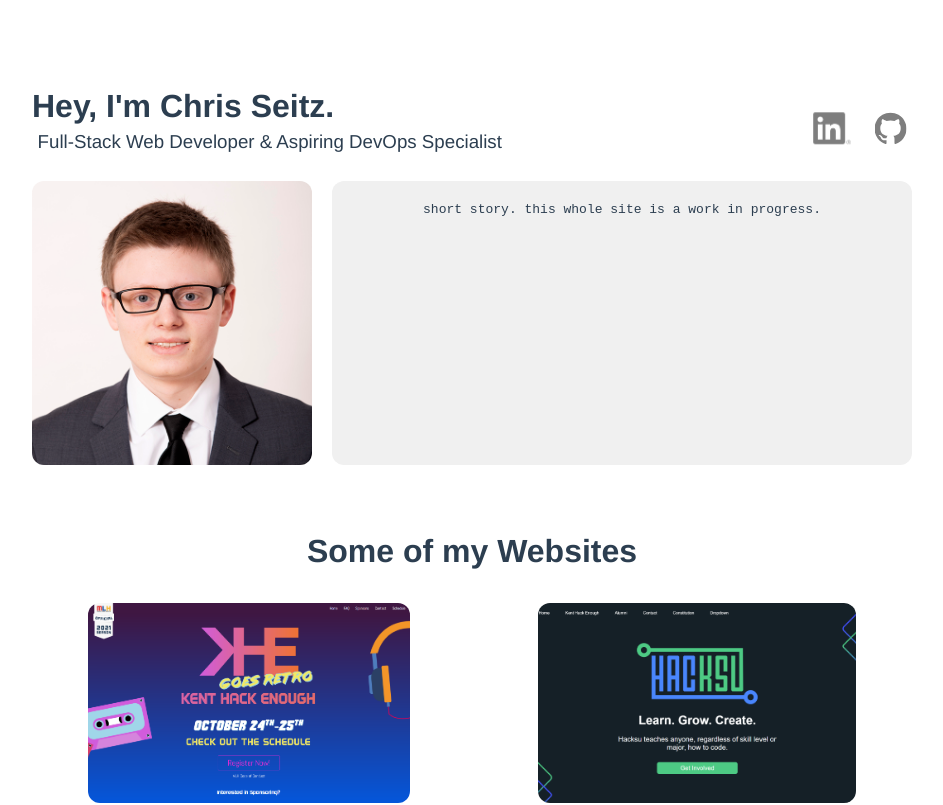
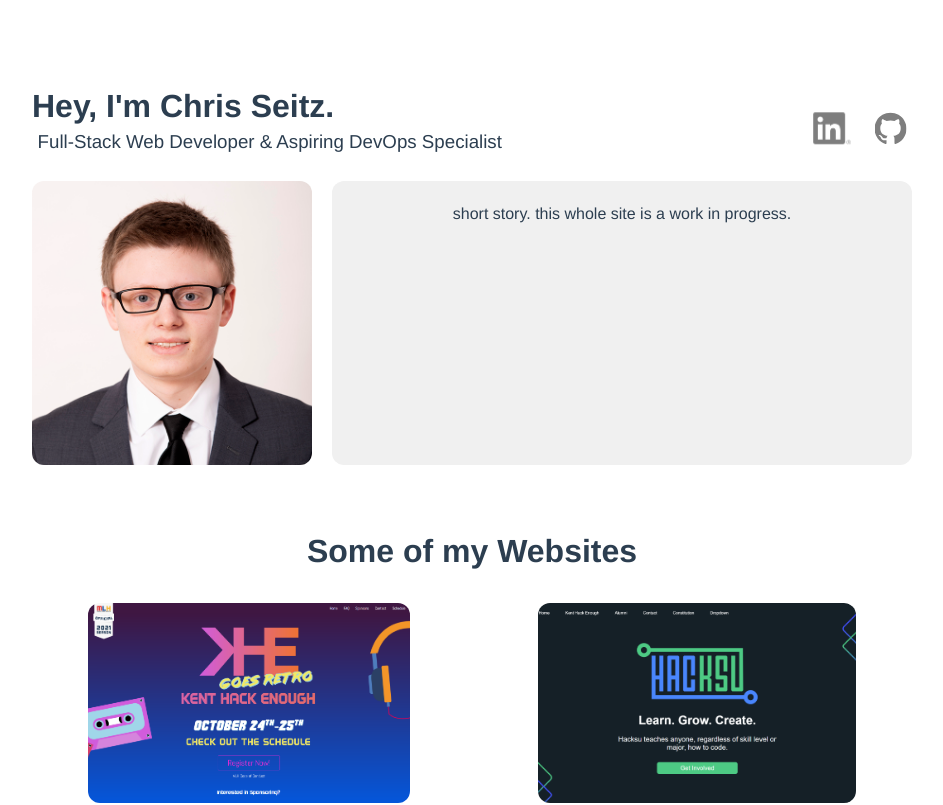
Before and after one commit to cseitz/cseitz-dev-portfolio, a Vue app: page / in a window 1280 px wide. Shown: the top 805 px of the page, without its empty margins (168-1111 px from the left). Built offline with nearby package versions, Linux system fonts and the light colour scheme.

Commit message:
fixed story

```diff
--- a/src/views/Home.vue
+++ b/src/views/Home.vue
@@ -19,8 +19,7 @@
           <img alt="Photo of Chris" v-bind:src="photo">
         </span>
       </div>
-      <div class="story-section">
-        <pre>{{ shortstory.trim() }}</pre>
+      <div class="story-section" v-html="shortstory">
       </div>
     </div>
     <br><br>
@@ -30,6 +29,7 @@
 
 <script>
 // @ is an alias to /src
+import marked from 'marked';
 import Portfolio from '@/views/Portfolio.vue';
 import Photo from '@/assets/MeSuitPictureFall2020.jpg';
 import GithubLogo from '@/assets/github.svg';
@@ -55,8 +55,8 @@ export default {
       title: "Hey, I'm Chris Seitz.",
       description: `Full-Stack Web Developer & Aspiring DevOps Specialist`,
       photo: Photo,
-      story,
-      shortstory,
+      story: marked(story),
+      shortstory: marked(shortstory),
       links: [
         ['Github', GithubLogo, 'https://github.com/cseitz'],
         ['LinkedIn', LinkedInLogo, 'https://www.linkedin.com/in/seitzc'],
```
